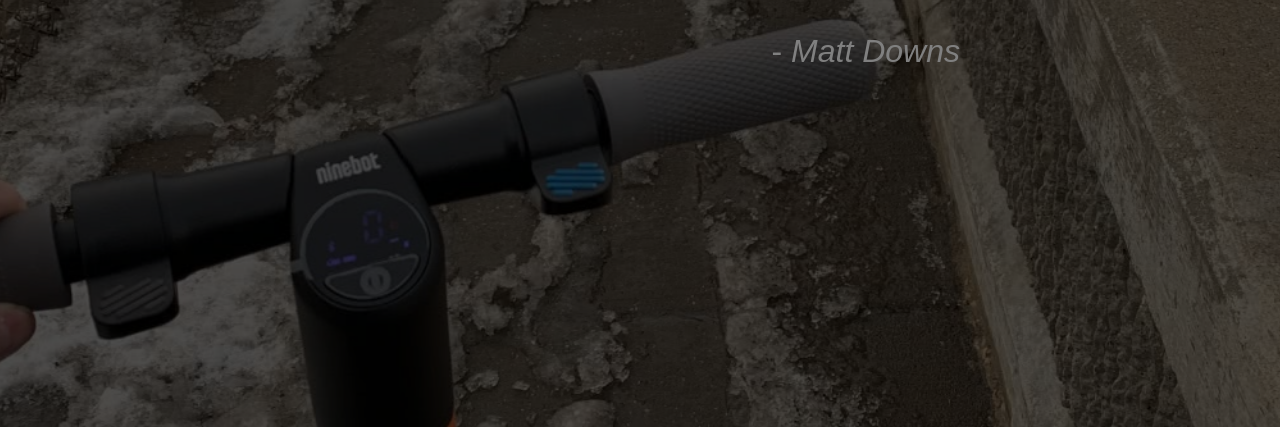
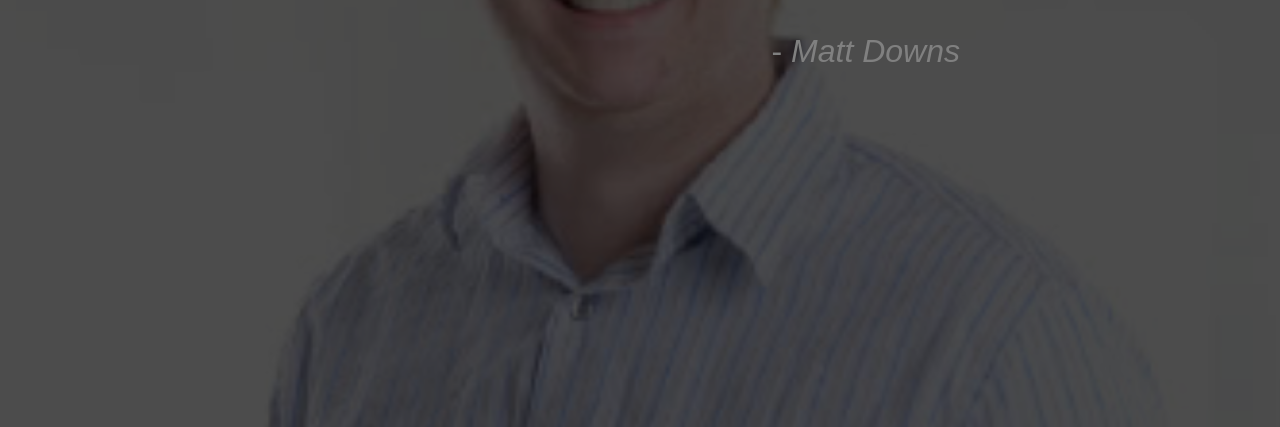
Before and after one commit to kwdowns/Mattisims, a plain HTML site: page index.html in a window 1280 px wide. Shown: the part 373-800 px from the top of the page. Drawn offline with Linux system fonts and the light colour scheme.

Commit message:
Switching to matt photo but it might need more jpeg

```diff
--- a/site.css
+++ b/site.css
@@ -78,7 +78,7 @@ body {
   width: 100%;
   height: 100%;
   z-index: -1;
-  background-image: url(./scooter.jpg);
+  background-image: url(./matt.jpg);
   background-size: cover;
   filter: brightness(0.30);
   transition: transform 15s ease-out, opacity 1s ease;
```
Also changed, not shown: matt.jpg (added).
